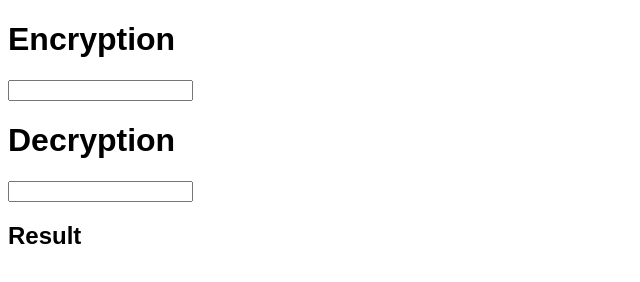
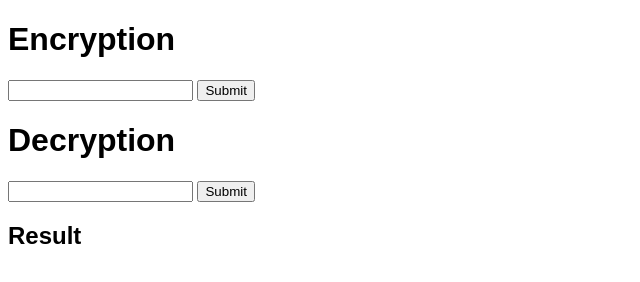
Before and after one commit to bluehalooo/hi, a plain HTML site: page index.html in a window 1280 px wide. Shown: the whole page, without its empty margins (0-640 px from the left). Drawn offline with Linux system fonts and the light colour scheme.

Commit message:
added a few things

```diff
--- a/index.html
+++ b/index.html
@@ -14,8 +14,10 @@
 <body>
     <h1>Encryption</h1>
     <input type="text" id="encrypt">
+    <input type="submit" id="submitencrypt">
     <h1>Decryption</h1>
     <input type="text" id="decrypt">
+    <input type="submit" id="submitdecrypt">
     <h2>Result</h2>
     <p id="thing"></p>
 </body>
```
